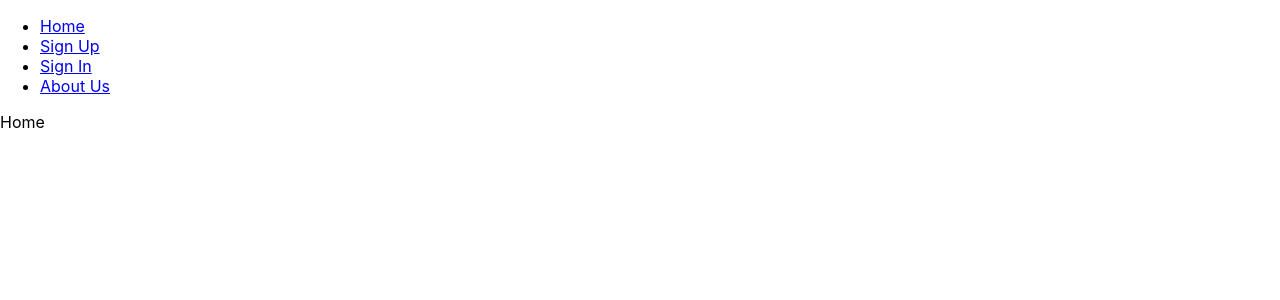
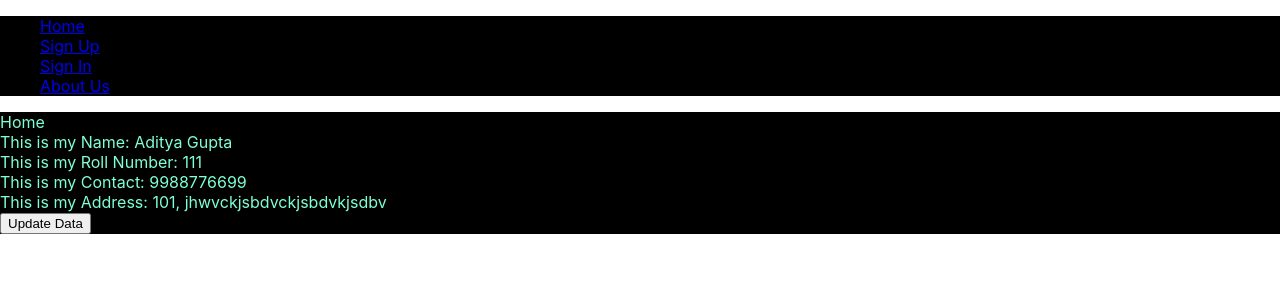
Before and after one commit to adityaguptady/React-practice, a React (Create React App) app: page / in a window 1280 px wide. Shown: the top 300 px of the page. Built offline with nearby package versions, Linux system fonts and the light colour scheme.

Commit message:
useState hook

```diff
--- /dev/null
+++ b/src/pages/Home.css
@@ -0,0 +1,4 @@
+#myID{
+    color: aquamarine;
+    background-color: black;
+}
--- a/src/pages/Home.js
+++ b/src/pages/Home.js
@@ -1,5 +1,40 @@
+import { useState } from 'react';
+import './Home.css'
+
 function Home()
 {
-    return (<div>Home</div>)
+    const [student, setStudent] = useState(
+        {
+            name:"Aditya Gupta",
+            rollNumber: 111,
+            contact: 9988776699,
+            address: "101, jhwvckjsbdvckjsbdvkjsdbv"
+        });
+
+    var updateData = () =>
+    {
+        console.log("updateData")
+        console.log(student)
+        setStudent(student =>
+            {
+                return { ...student, name: "Ayush"}
+            });
+        console.log(student)
+    }
+
+    // const styleObj = {
+    //     color: "black",
+    //     backgroundColor: "DodgerBlue",
+    //     padding: "10px",
+    //     fontFamily: "Sans-Serif"
+    // }
+    return (<div id="myID">
+            Home
+            <div>This is my Name: {student.name}</div>
+            <div>This is my Roll Number: {student.rollNumber}</div>
+            <div>This is my Contact: {student.contact}</div>
+            <div>This is my Address: {student.address}</div>
+            <button onClick={()=>updateData()}>Update Data</button>
+        </div>)
 }
 export default Home;
--- a/src/pages/Navigation.js
+++ b/src/pages/Navigation.js
@@ -4,7 +4,7 @@
 function Navigation()
 {
     return (<div>
-        <nav>
+        <nav style={{backgroundColor: "black"}}>
             <ul>
                 <li>
                     <Link to="/">Home</Link>
@@ -20,7 +20,7 @@
                 </li>
             </ul>
         </nav>
-        <Outlet />
+        <Outlet/>
     </div>)
 }
 export default Navigation;
```
